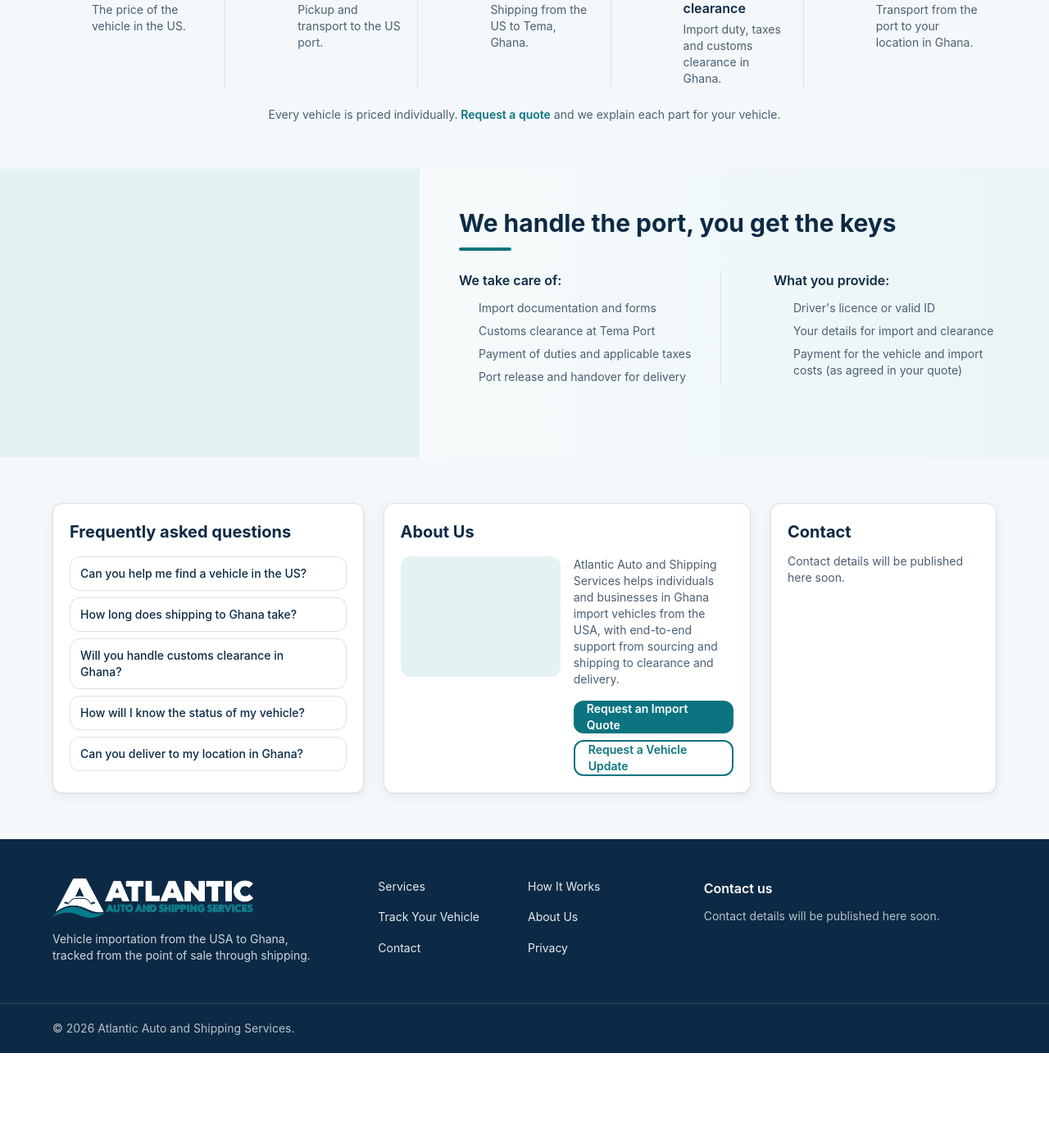
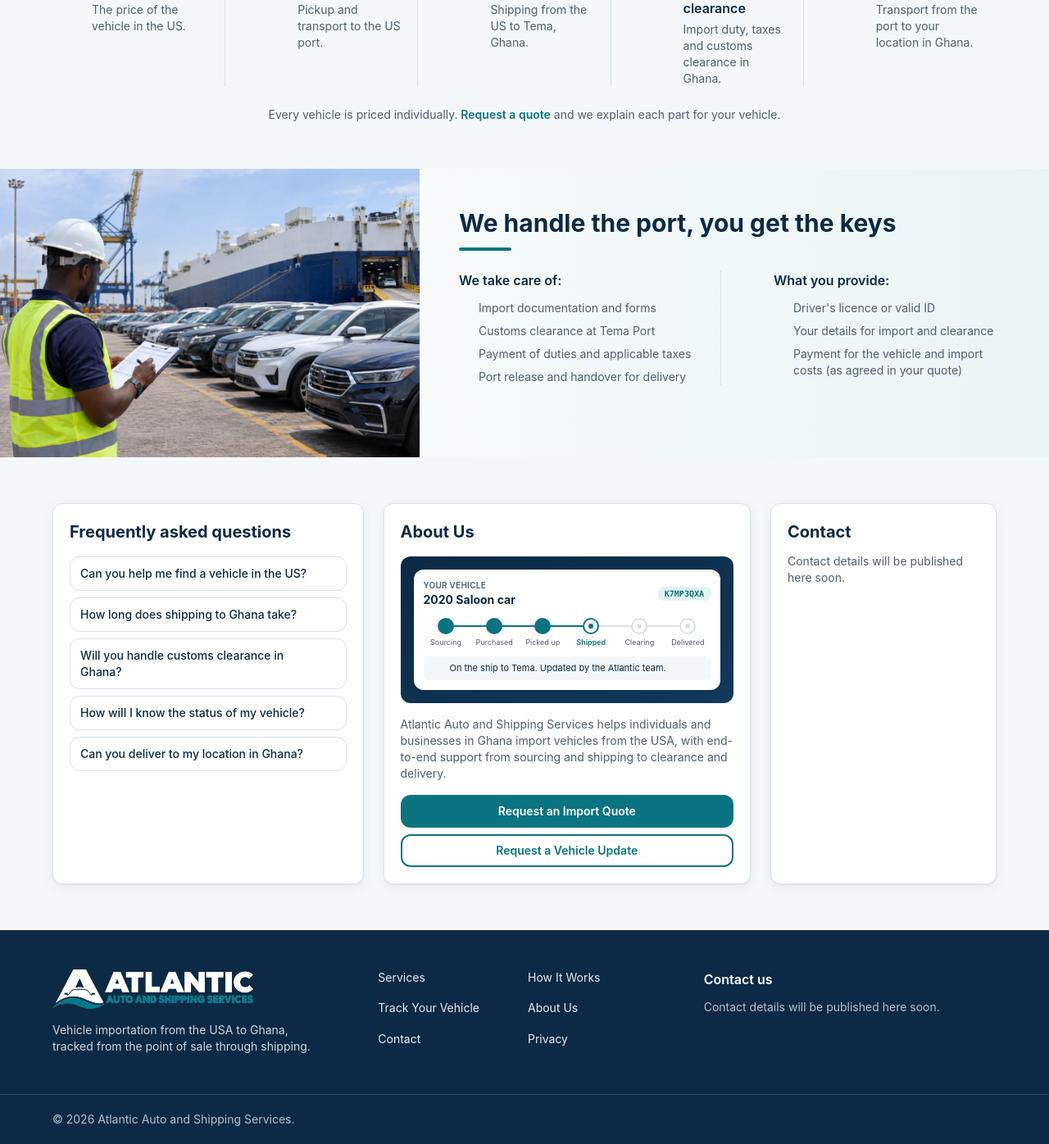
Before and after one commit to princedevcay/atlantic-auto, a PHP site: page / in a window 1280 px wide. Shown: the part 2636-4032 px from the top of the page at 82% size. Before the commit the page ends 3921 px from the top, so only its background shows below. Run offline with PHP 8.4, Linux system fonts and the light colour scheme; style sheets or scripts are compiled from the project's sources; some web fonts are replaced.

Commit message:
About illustration, button padding and Tema photo
- About Us card uses a CSS-only tracking page illustration instead of a
  photo; only the current stage label shows on narrow screens
- Buttons get vertical padding and centred text so wrapped labels no
  longer touch the edges; About buttons stack full width
- Client photo for the Tema section

Co-Authored-By: Claude Opus 5.5 <noreply@anthropic.com>

```diff
--- a/app/views/pages/home.php
+++ b/app/views/pages/home.php
@@ -239,15 +239,38 @@ $faqs = [
 
     <div class="card p-5" aria-labelledby="about-h">
       <h2 id="about-h" class="text-xl font-bold">About Us</h2>
-      <div class="mt-4 grid gap-4 sm:grid-cols-[minmax(0,1fr)_minmax(0,1fr)]">
-        <?= $photo('about', 'The Atlantic Auto team', 'aspect-[4/3] w-full rounded-md', 'users') ?>
-        <div>
-          <p class="text-sm text-muted">Atlantic Auto and Shipping Services helps individuals and businesses in Ghana import vehicles from the USA, with end-to-end support from sourcing and shipping to clearance and delivery.</p>
-          <div class="mt-4 flex flex-col gap-2">
-            <a href="/quote" class="btn-primary btn-sm">Request an Import Quote</a>
-            <a href="/update" class="btn-secondary btn-sm">Request a Vehicle Update</a>
+      <?php // CSS-only illustration of a tracking page (owner's request: no photo here). Example data, labelled as such. ?>
+      <figure class="on-navy mt-4 overflow-hidden rounded-md bg-gradient-to-br from-navy to-navy-2 p-4 text-white" aria-label="Example of a customer tracking page">
+        <div class="rounded-md bg-white p-3 text-ink shadow-card">
+          <div class="flex items-center justify-between gap-2">
+            <div class="min-w-0">
+              <p class="text-[10px] font-semibold uppercase tracking-wide text-muted">Your vehicle</p>
+              <p class="truncate text-sm font-bold">2020 Saloon car</p>
+            </div>
+            <span class="chip shrink-0 bg-primary-soft font-mono text-[10px] text-primary">K7MP3QXA</span>
+          </div>
+          <ol class="mt-3 grid grid-cols-6 items-start gap-1" aria-hidden="true">
+            <?php foreach (Stages::LABELS as $key => $label): $i = Stages::index($key); ?>
+              <li class="flex flex-col items-center gap-1">
+                <span class="relative flex h-5 w-full items-center justify-center">
+                  <?php if ($i > 0): ?><span class="absolute right-1/2 top-1/2 h-0.5 w-full -translate-y-1/2 <?= $i <= 3 ? 'bg-primary' : 'bg-line' ?>"></span><?php endif; ?>
+                  <span class="relative z-10 flex h-5 w-5 items-center justify-center rounded-full border-2 <?= $i < 3 ? 'border-primary bg-primary text-white' : ($i === 3 ? 'border-primary bg-white text-primary' : 'border-line bg-white text-muted') ?>">
+                    <?= $i < 3 ? icon('check', 'icon h-3 w-3') : '<span class="h-1.5 w-1.5 rounded-full ' . ($i === 3 ? 'bg-primary' : 'bg-line') . '"></span>' ?>
+                  </span>
+                </span>
+                <span class="text-center text-[9px] leading-tight <?= $i === 3 ? 'font-semibold text-primary' : 'hidden text-muted lg:block' ?>"><?= e($label) ?></span>
+              </li>
+            <?php endforeach; ?>
+          </ol>
+          <div class="mt-3 flex items-center gap-2 rounded-sm bg-bg px-2 py-1.5 text-[11px]">
+            <?= icon('ship', 'icon h-4 w-4 text-primary') ?><span>On the ship to Tema. Updated by the Atlantic team.</span>
           </div>
         </div>
+      </figure>
+      <p class="mt-4 text-sm text-muted">Atlantic Auto and Shipping Services helps individuals and businesses in Ghana import vehicles from the USA, with end-to-end support from sourcing and shipping to clearance and delivery.</p>
+      <div class="mt-4 grid gap-2">
+        <a href="/quote" class="btn-primary btn-sm">Request an Import Quote</a>
+        <a href="/update" class="btn-secondary btn-sm">Request a Vehicle Update</a>
       </div>
     </div>
 
--- a/resources/css/app.css
+++ b/resources/css/app.css
@@ -78,7 +78,7 @@
   @apply mx-auto w-full max-w-[1200px] px-4 sm:px-6;
 }
 @utility btn {
-  @apply inline-flex items-center justify-center gap-2 rounded-md px-5 font-semibold no-underline transition-colors; min-height: 48px;
+  @apply inline-flex items-center justify-center gap-2 rounded-md px-5 py-3 text-center font-semibold leading-tight no-underline transition-colors; min-height: 48px;
 }
 @utility btn-primary {
   @apply btn bg-primary text-on-primary hover:bg-primary-dark;
@@ -93,7 +93,7 @@
   @apply btn text-primary hover:bg-primary-soft;
 }
 @utility btn-sm {
-  min-height: 40px; @apply px-4 text-sm;
+  min-height: 40px; @apply px-4 py-2 text-sm;
 }
 @utility btn-danger {
   @apply btn bg-danger text-white hover:opacity-90;
```
Also changed, not shown: public/assets/img/site/tema.webp (added).
